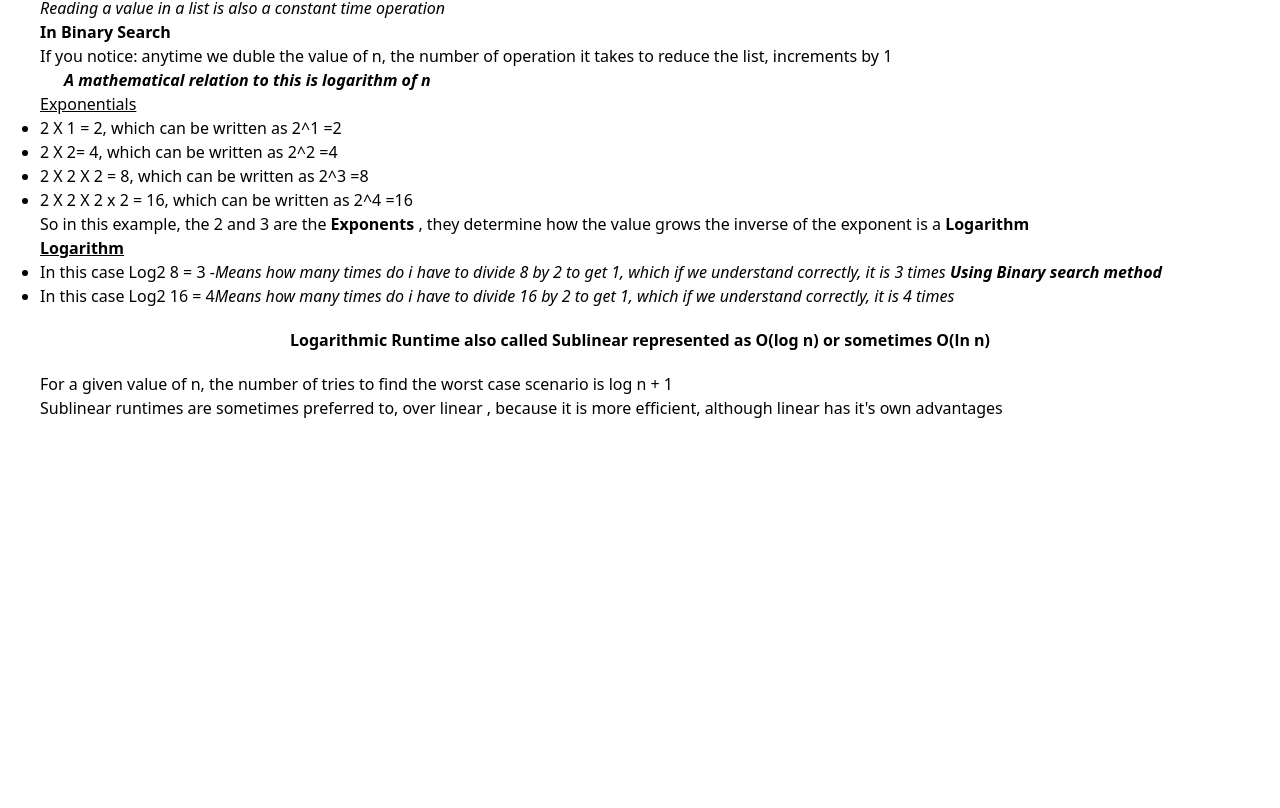
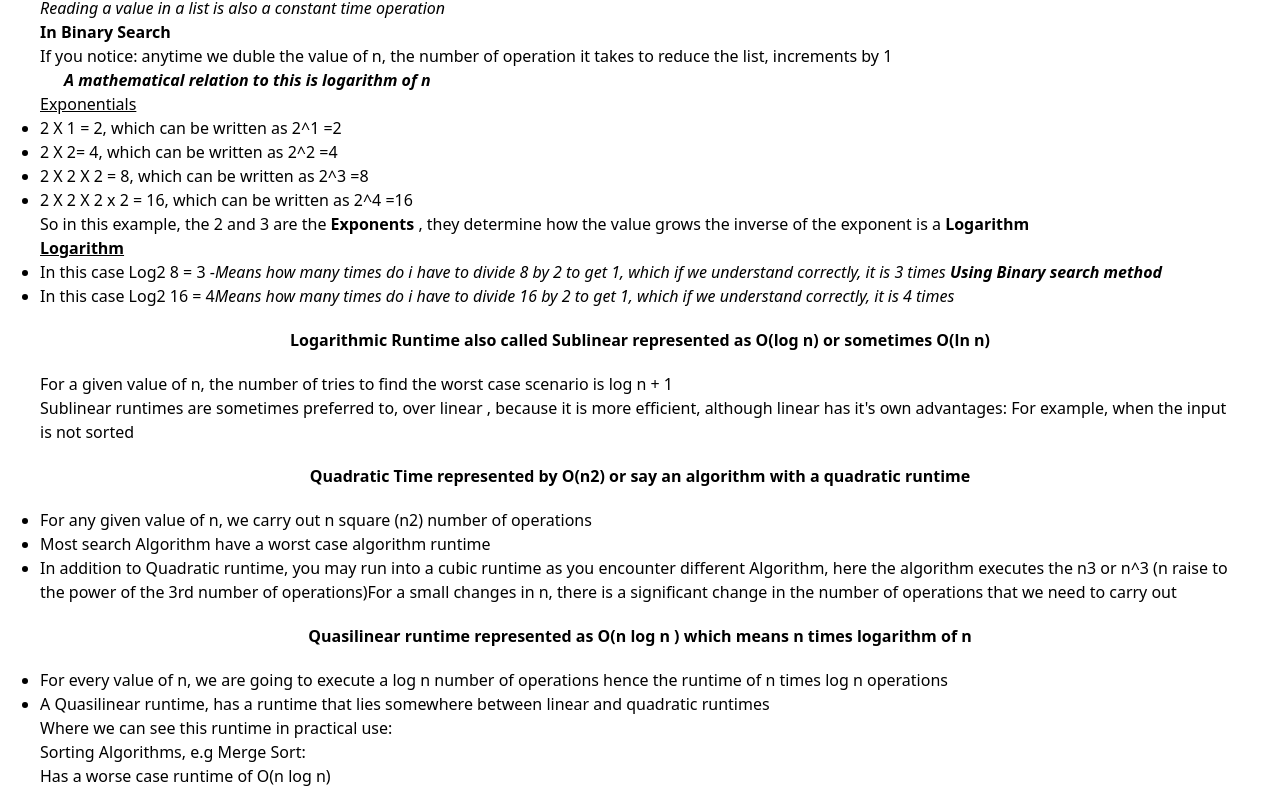
Before and after one commit to 1am-programmer/Data-structures-and-Algorithm, a React (Vite) app: page /big-o in a window 1280 px wide. Shown: the part 320-1128 px from the top of the page. Before the commit the page ends 800 px from the top, so only its background shows below. Built offline with nearby package versions, Linux system fonts and the light colour scheme.

Commit message:
Big O/ Quadraatic and Quasilinear runtimes

```diff
--- a/router/BigO.jsx
+++ b/router/BigO.jsx
@@ -110,7 +110,60 @@ export default function BigO() {
         </p>
         <p>
           Sublinear runtimes are sometimes preferred to, over linear , because
-          it is more efficient, although linear has it's own advantages{" "}
+          it is more efficient, although linear has it's own advantages: For
+          example, when the input is not sorted
+        </p>
+      </div>
+      <div>
+        <h3 className="font-bold py-5 text-center">
+          Quadratic Time represented by O(n2) or say an algorithm with a
+          quadratic runtime
+        </h3>
+        <ul>
+          <li className="list-disc">
+            For any given value of n, we carry out n square (n2) number of
+            operations
+          </li>
+
+          <li className="list-disc">
+            Most search Algorithm have a worst case algorithm runtime
+          </li>
+          <li className="list-disc">
+            In addition to Quadratic runtime, you may run into a cubic runtime
+            as you encounter different Algorithm, here the algorithm executes
+            the n3 or n^3 (n raise to the power of the 3rd number of operations)
+            <span>
+              For a small changes in n, there is a significant change in the
+              number of operations that we need to carry out{" "}
+            </span>
+          </li>
+        </ul>
+      </div>
+
+      <div>
+        <h3 className="font-bold py-5 text-center">
+          Quasilinear runtime represented as O(n log n ) which means n times
+          logarithm of n
+        </h3>
+        <p></p>
+        <ul>
+          <li className="list-disc">
+            For every value of n, we are going to execute a log n number of
+            operations hence the runtime of n times log n operations
+          </li>
+          <li className="list-disc">
+            A Quasilinear runtime, has a runtime that lies somewhere between
+            linear and quadratic runtimes
+          </li>
+        </ul>
+        <p>Where we can see this runtime in practical use:</p>
+        <p>
+          Sorting Algorithms,{" "}
+          <span>
+            e.g Merge Sort:
+            <br />
+            <span>Has a worse case runtime of O(n log n)</span>
+          </span>
         </p>
       </div>
     </div>
```
